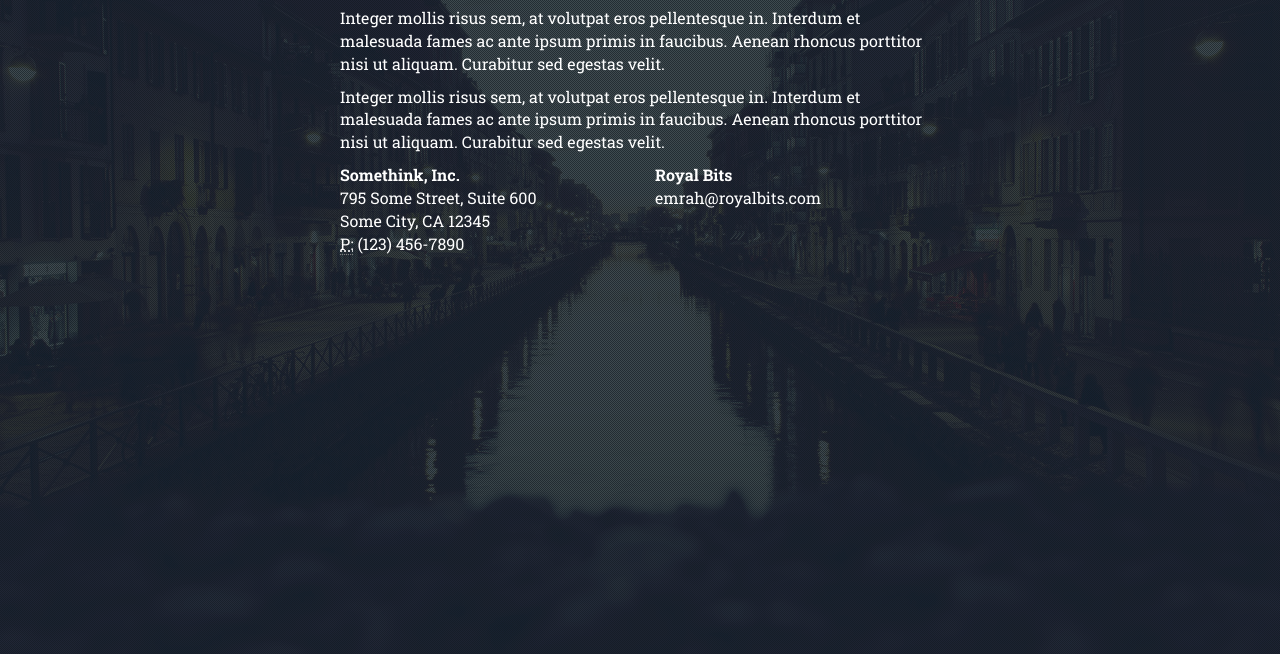
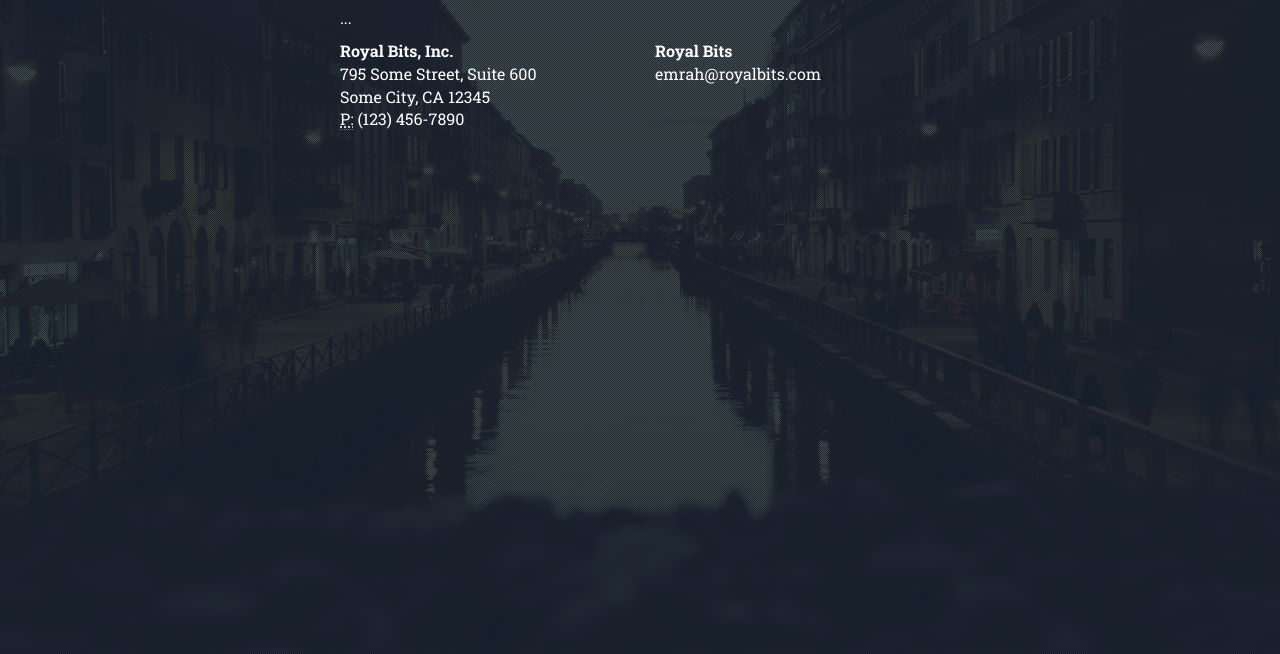
Before and after one commit to royalbits/royalbits.github.io, a plain HTML site: page index.html in a window 1280 px wide. Both pictures are taken after a click on the link 566 px from the left and 251 px from the top of the page. Shown: the part 146-800 px from the top of the page. Drawn offline with nearby package versions, Linux system fonts and the light colour scheme; a web font is replaced by a local one.

Commit message:
no message

```diff
--- a/index.html
+++ b/index.html
@@ -81,7 +81,7 @@
 					</div>
 
 					<div class="slogan">
-						<p>Integer mollis risus sem, at volutpat eros pellentesque in. Interdum et malesuada fames ac ante ipsum primis in faucibus.</p>
+						<p>...</p>
 					</div>
 
 					<div class="forms">
@@ -117,12 +117,11 @@
 						<h2>About Us</h2>
 					</div>
 
-					<p>Integer mollis risus sem, at volutpat eros pellentesque in. Interdum et malesuada fames ac ante ipsum primis in faucibus. Aenean rhoncus porttitor nisi ut aliquam. Curabitur sed egestas velit.</p>
-					<p>Integer mollis risus sem, at volutpat eros pellentesque in. Interdum et malesuada fames ac ante ipsum primis in faucibus. Aenean rhoncus porttitor nisi ut aliquam. Curabitur sed egestas velit.</p>
+					<p>...</p>
 					<div class="row">
 						<div class="col-md-6">
 							<address>
-								<strong>Somethink, Inc.</strong><br>
+								<strong>Royal Bits, Inc.</strong><br>
 								795 Some Street, Suite 600<br>
 								Some City, CA 12345<br>
 								<abbr title="Phone">P:</abbr> (123) 456-7890
```
